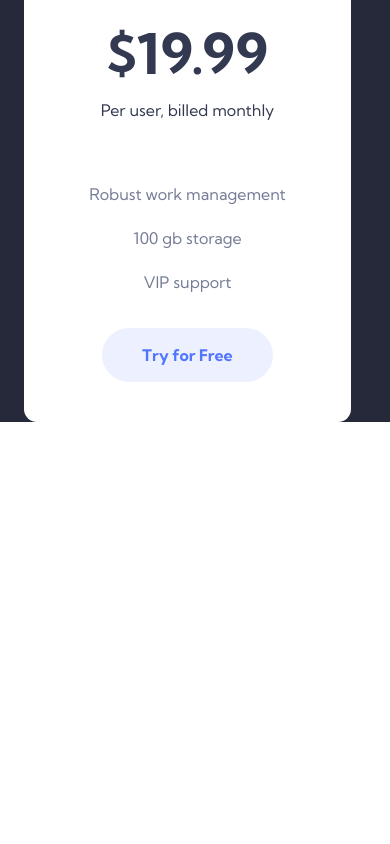
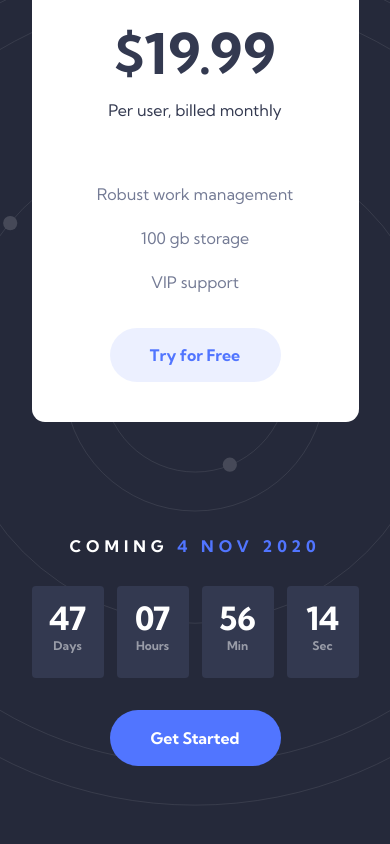
Before and after one commit to erwinruiz/officelite-coming-soon-site, a React (Create React App) app: page / in a window 390 px wide. Shown: the part 2030-2874 px from the top of the page. Before the commit the page ends 2452 px from the top, so only its background shows below. Built offline with nearby package versions, Linux system fonts and the light colour scheme.

Commit message:
Add countdown component (mobile design 375px)

```diff
--- /dev/null
+++ b/src/Components/Countdown.module.css
@@ -0,0 +1,53 @@
+.countdown-container {
+  text-align: center;
+}
+.countdown-container h3 {
+  color: var(--white);
+  letter-spacing: 0.5rem;
+  text-transform: uppercase;
+  margin-bottom: 1.6rem;
+}
+.countdown-container h3 span {
+  color: var(--first-color);
+}
+.countdown-timer {
+  display: flex;
+  justify-content: center;
+  column-gap: 1.3rem;
+  margin-bottom: 3.2rem;
+}
+.countdown-square {
+  background-color: var(--third-color);
+  height: 9.2rem;
+  width: 7.2rem;
+  border-radius: 0.4rem;
+  display: flex;
+  flex-direction: column;
+  align-items: center;
+  justify-content: center;
+}
+.countdown-square .number,
+.countdown-square .text {
+  color: var(--white);
+  font-weight: 700;
+}
+.countdown-square .number {
+  font-size: 3.2rem;
+}
+.countdown-square .text {
+  font-size: 1.2rem;
+  opacity: 0.5;
+}
+.countdown-container button {
+  background-color: var(--first-color);
+  color: var(--white);
+  font-size: 1.6rem;
+  font-weight: 700;
+  font-family: "Kumbh Sans", sans-serif;
+  height: 5.6rem;
+  width: 17.1rem;
+  border: none;
+  border-radius: 2.8rem;
+  display: block;
+  margin: 0 auto;
+}
--- /dev/null
+++ b/src/Components/Countdown.tsx
@@ -0,0 +1,32 @@
+import classes from "./Countdown.module.css";
+
+function Countdown() {
+  return (
+    <section className={classes["countdown-container"]}>
+      <h3>
+        Coming <span>4 Nov 2020</span>
+      </h3>
+      <div className={classes["countdown-timer"]}>
+        <div className={classes["countdown-square"]}>
+          <p className={classes.number}>47</p>
+          <p className={classes.text}>Days</p>
+        </div>
+        <div className={classes["countdown-square"]}>
+          <p className={classes.number}>07</p>
+          <p className={classes.text}>Hours</p>
+        </div>
+        <div className={classes["countdown-square"]}>
+          <p className={classes.number}>56</p>
+          <p className={classes.text}>Min</p>
+        </div>
+        <div className={classes["countdown-square"]}>
+          <p className={classes.number}>14</p>
+          <p className={classes.text}>Sec</p>
+        </div>
+      </div>
+      <button>Get Started</button>
+    </section>
+  );
+}
+
+export default Countdown;
--- a/src/Components/Home.module.css
+++ b/src/Components/Home.module.css
@@ -21,7 +21,11 @@
 }
 /* Main */
 .main {
-  padding: 0 2.4rem;
+  padding: 0 2.4rem 10rem;
+  background-image: url("../assets/home/bg-pattern-footer.svg");
+  background-repeat: no-repeat;
+  background-position: 50% 109%;
+  background-size: 120.2rem;
 }
 .main .title {
   font-size: 4rem;
@@ -55,5 +59,7 @@
 .main .cards-container {
   display: flex;
   flex-direction: column;
+  align-items: center;
   row-gap: 3.2rem;
+  margin-bottom: 10rem;
 }
--- a/src/Components/Home.tsx
+++ b/src/Components/Home.tsx
@@ -2,6 +2,7 @@ import classes from "./Home.module.css";
 import { Fragment } from "react";
 import Card from "./Card";
 import { cards } from "../db/index";
+import Countdown from "./Countdown";
 
 function Home() {
   return (
@@ -39,6 +40,7 @@ function Home() {
             />
           ))}
         </section>
+        <Countdown />
       </main>
     </Fragment>
   );
```
Also changed, not shown: src/assets/home/bg-pattern-footer.svg (added).
